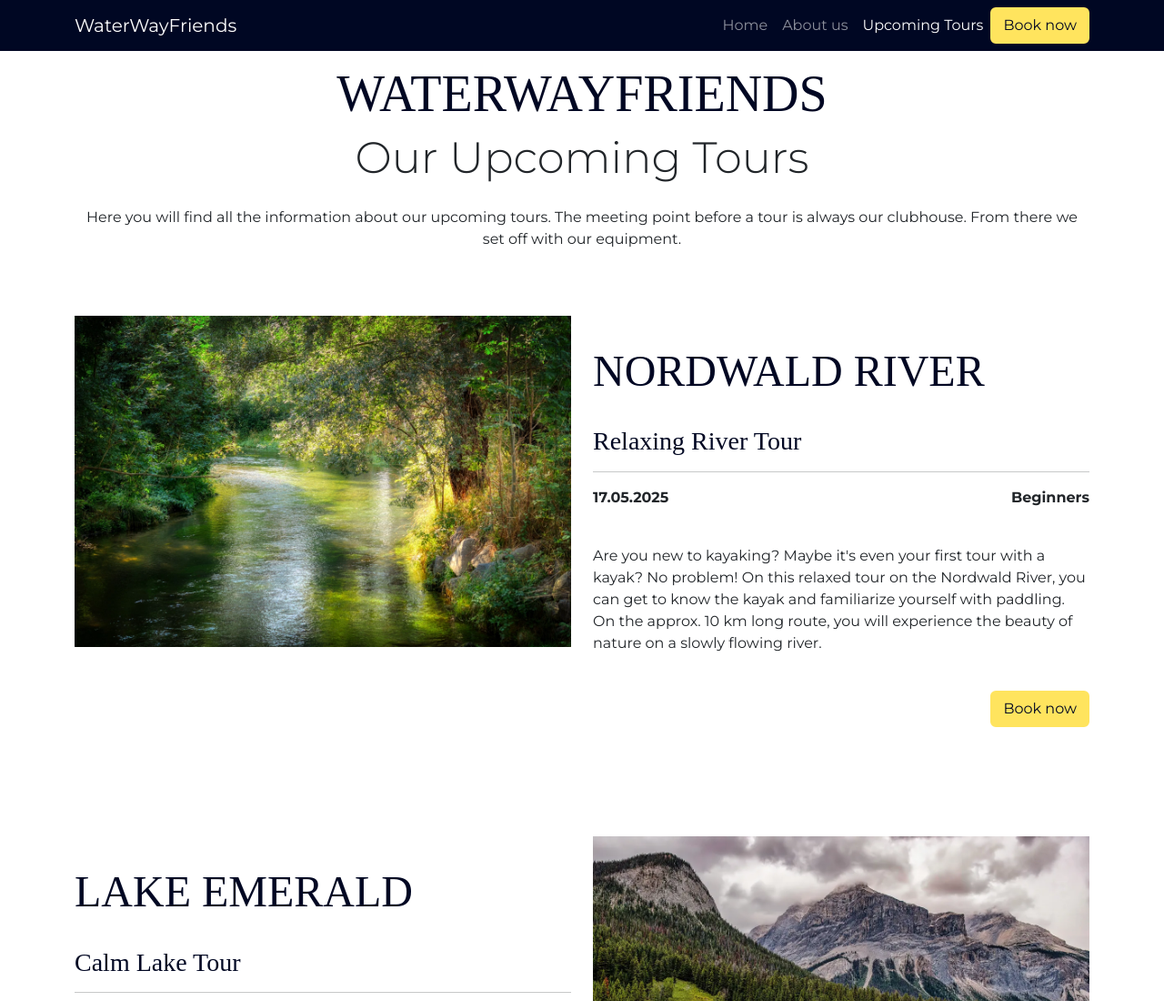
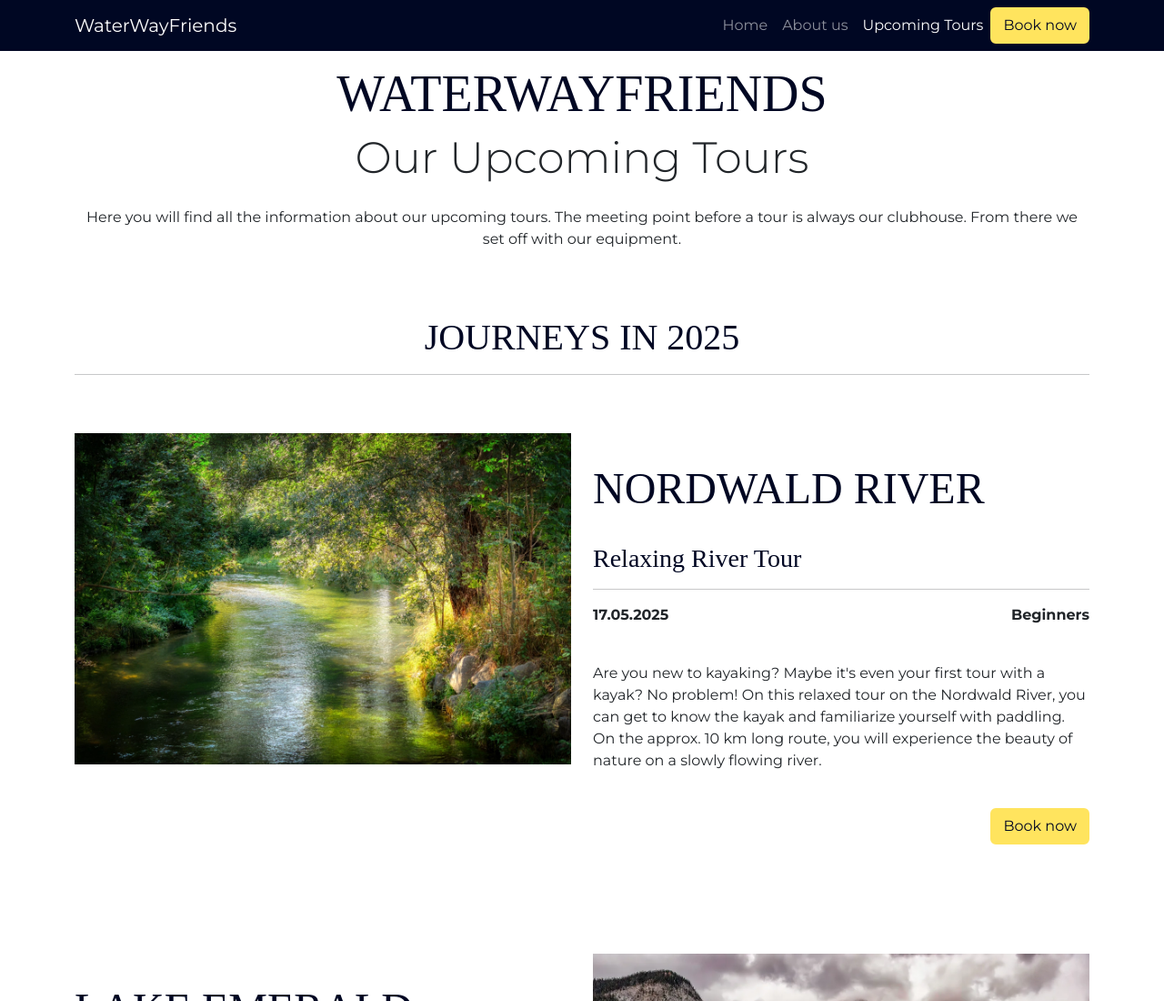
Before and after one commit to ksstrat/milestone-project-1, a plain HTML site: page tours.html in a window 1280 px wide. Shown: the top 1100 px of the page at 91% size. Drawn offline with nearby package versions, Linux system fonts and the light colour scheme; a web font is replaced by a local one.

Commit message:
feat: add h1 and style to main section (tours.html)

```diff
--- a/tours.html
+++ b/tours.html
@@ -85,6 +85,10 @@
       <section id="upcoming" class="container section">
         <!-- first tour -->
         <div class="row">
+          <div class="col-12 text-center display-1 mt-5">
+            <h1>Journeys in 2025</h1>
+            <hr>
+          </div>
           <div class="col-lg-6 my-lg-5">
             <img
               src="assets/images/upcomingtour1.webp"
```
